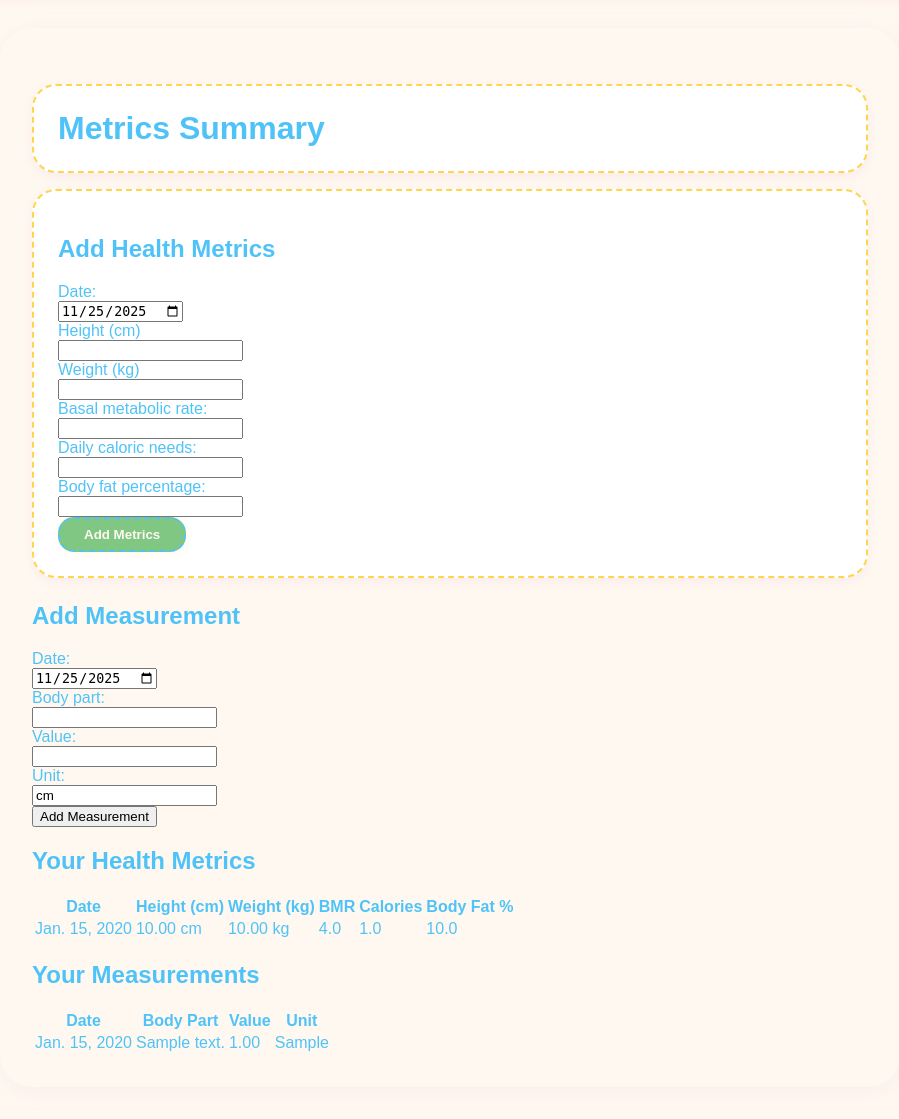
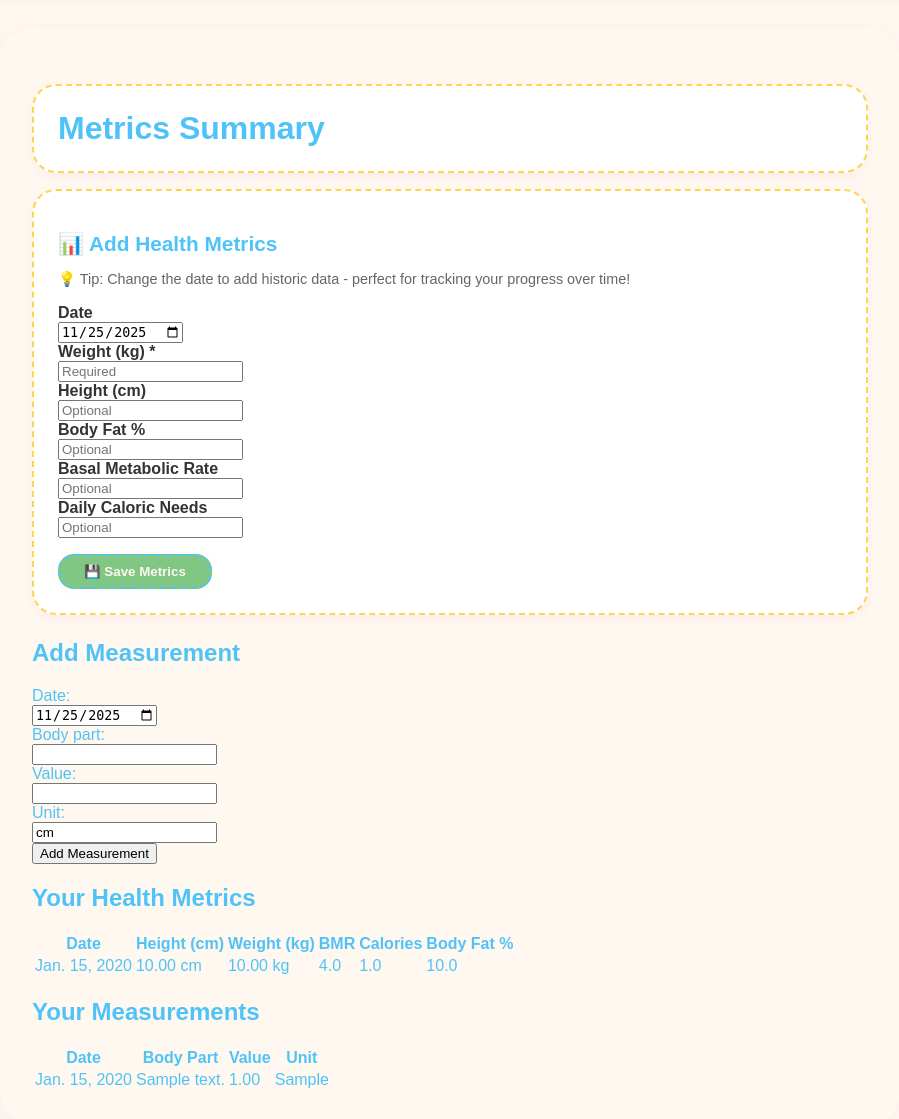
Before and after one commit to EKennard/Tracker, a Django app: page /metrics/summary/ in a window 1280 px wide. Shown: the part 212-1331 px from the top of the page, without its empty margins (190-1089 px from the left). Run offline with Django 5.2, Linux system fonts and the light colour scheme; a user stored in the database is signed in; tables that the repository leaves empty hold one stand-in row (values such as "Sample post").

Commit message:
Enhance metrics form for easy historic data entry: optional fields, date picker defaults to today, helpful tips

```diff
--- a/metrics/forms.py
+++ b/metrics/forms.py
@@ -4,15 +4,50 @@ from .models import HealthMetrics, Measurement
 class HealthMetricsForm(forms.ModelForm):
     class Meta:
         model = HealthMetrics
-        fields = ['date', 'height', 'weight', 'basal_metabolic_rate', 'daily_caloric_needs', 'body_fat_percentage']
+        fields = ['date', 'weight', 'height', 'body_fat_percentage', 'basal_metabolic_rate', 'daily_caloric_needs']
         widgets = {
-            'date': forms.DateInput(attrs={'type': 'date', 'class': 'border rounded p-2'}),
-            'height': forms.NumberInput(attrs={'class': 'border rounded p-2'}),
-            'weight': forms.NumberInput(attrs={'class': 'border rounded p-2'}),
-            'basal_metabolic_rate': forms.NumberInput(attrs={'class': 'border rounded p-2'}),
-            'daily_caloric_needs': forms.NumberInput(attrs={'class': 'border rounded p-2'}),
-            'body_fat_percentage': forms.NumberInput(attrs={'class': 'border rounded p-2'}),
+            'date': forms.DateInput(attrs={
+                'type': 'date',
+                'class': 'border rounded p-2',
+                'title': 'Select any date - perfect for adding historic data!'
+            }),
+            'weight': forms.NumberInput(attrs={
+                'class': 'border rounded p-2',
+                'step': '0.1',
+                'placeholder': 'Required'
+            }),
+            'height': forms.NumberInput(attrs={
+                'class': 'border rounded p-2',
+                'step': '0.1',
+                'placeholder': 'Optional'
+            }),
+            'body_fat_percentage': forms.NumberInput(attrs={
+                'class': 'border rounded p-2',
+                'step': '0.1',
+                'placeholder': 'Optional'
+            }),
+            'basal_metabolic_rate': forms.NumberInput(attrs={
+                'class': 'border rounded p-2',
+                'placeholder': 'Optional'
+            }),
+            'daily_caloric_needs': forms.NumberInput(attrs={
+                'class': 'border rounded p-2',
+                'placeholder': 'Optional'
+            }),
         }
+
+    def __init__(self, *args, **kwargs):
+        super().__init__(*args, **kwargs)
+        # Set today's date as default
+        if not self.instance.pk and 'date' not in self.data:
+            from datetime import date
+            self.initial['date'] = date.today()
+
+        # Make most fields optional - only weight is required
+        self.fields['height'].required = False
+        self.fields['basal_metabolic_rate'].required = False
+        self.fields['daily_caloric_needs'].required = False
+        self.fields['body_fat_percentage'].required = False
 
 class MeasurementForm(forms.ModelForm):
     class Meta:
--- a/metrics/templates/metrics/metrics_summary.html
+++ b/metrics/templates/metrics/metrics_summary.html
@@ -5,17 +5,36 @@
 <div class="card" style="margin-bottom:1.5rem;">
   <form method="post" class="space-y-4">
     {% csrf_token %}
-    <h2 class="text-lg font-semibold mb-2">Add Health Metrics</h2>
+    <h2 style="font-size:1.3rem;font-weight:bold;color:#4FC3F7;margin-bottom:0.5rem;">📊 Add Health Metrics</h2>
+    <p style="color:#666;font-size:0.9rem;margin-bottom:1rem;">💡 Tip: Change the date to add historic data - perfect for tracking your progress over time!</p>
     {{ metrics_form.non_field_errors }}
     <div class="grid grid-cols-2 gap-4">
-      <div>{{ metrics_form.date.label_tag }}<br>{{ metrics_form.date }}</div>
-      <div><label>Height ({{ height_unit }})</label><br>{{ metrics_form.height }}</div>
-      <div><label>Weight ({{ weight_unit }})</label><br>{{ metrics_form.weight }}</div>
-      <div>{{ metrics_form.basal_metabolic_rate.label_tag }}<br>{{ metrics_form.basal_metabolic_rate }}</div>
-      <div>{{ metrics_form.daily_caloric_needs.label_tag }}<br>{{ metrics_form.daily_caloric_needs }}</div>
-      <div>{{ metrics_form.body_fat_percentage.label_tag }}<br>{{ metrics_form.body_fat_percentage }}</div>
+      <div>
+        <label style="font-weight:600;color:#333;">Date</label><br>
+        {{ metrics_form.date }}
+      </div>
+      <div>
+        <label style="font-weight:600;color:#333;">Weight ({{ weight_unit }}) *</label><br>
+        {{ metrics_form.weight }}
+      </div>
+      <div>
+        <label style="font-weight:600;color:#333;">Height ({{ height_unit }})</label><br>
+        {{ metrics_form.height }}
+      </div>
+      <div>
+        <label style="font-weight:600;color:#333;">Body Fat %</label><br>
+        {{ metrics_form.body_fat_percentage }}
+      </div>
+      <div>
+        <label style="font-weight:600;color:#333;">Basal Metabolic Rate</label><br>
+        {{ metrics_form.basal_metabolic_rate }}
+      </div>
+      <div>
+        <label style="font-weight:600;color:#333;">Daily Caloric Needs</label><br>
+        {{ metrics_form.daily_caloric_needs }}
+      </div>
     </div>
-  <button type="submit" name="metrics_submit" class="button">Add Metrics</button>
+    <button type="submit" name="metrics_submit" class="button" style="margin-top:1rem;">💾 Save Metrics</button>
   </form>
 </div>
 <div class="mb-6 bg-white p-4 rounded shadow">
--- a/users/views.py
+++ b/users/views.py
@@ -100,9 +100,15 @@ def dashboard(request):
     # Get weight data for chart - use ALL HealthMetrics entries ordered by date
     weight_data = list(all_metrics.values('date', 'weight').order_by('date'))
 
+    # Debug: Print weight data
+    print(f"DEBUG: Found {len(weight_data)} weight entries")
+    for entry in weight_data:
+        print(f"  Date: {entry['date']}, Weight (lb): {entry['weight']}")
+
     # Convert all weights for display based on user preference
     for entry in weight_data:
         entry['weight'] = convert_weight_for_display(entry['weight'])
+        print(f"  After conversion: Date: {entry['date']}, Weight: {entry['weight']} {display_unit}")
 
     # If no weight data exists, show starting weight as a placeholder
     if not weight_data and profile.starting_weight:
```
Also changed, not shown: users/templates/users/dashboard.html (+16 -10 lines).
